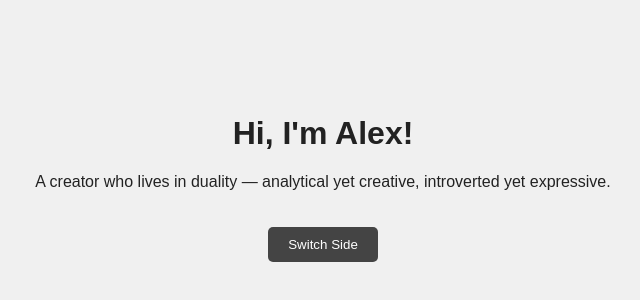
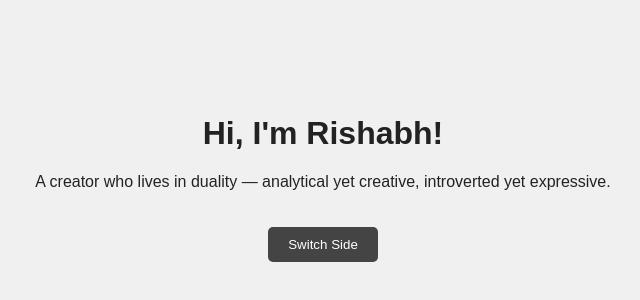
Before and after one commit to Reesbaka/opposites-attract-website, a plain HTML site: page index.html in a window 1280 px wide. Shown: the part 254-554 px from the top of the page, without its empty margins (317-957 px from the left). Drawn offline with Linux system fonts and the light colour scheme.

Commit message:
Update index.html

```diff
--- a/index.html
+++ b/index.html
@@ -9,7 +9,7 @@
 <body>
   <div class="container">
     <div class="profile">
-      <h1>Hi, I'm Alex!</h1>
+      <h1>Hi, I'm Rishabh!</h1>
       <p>A creator who lives in duality — analytical yet creative, introverted yet expressive.</p>
       <button id="toggle">Switch Side</button>
     </div>
```
